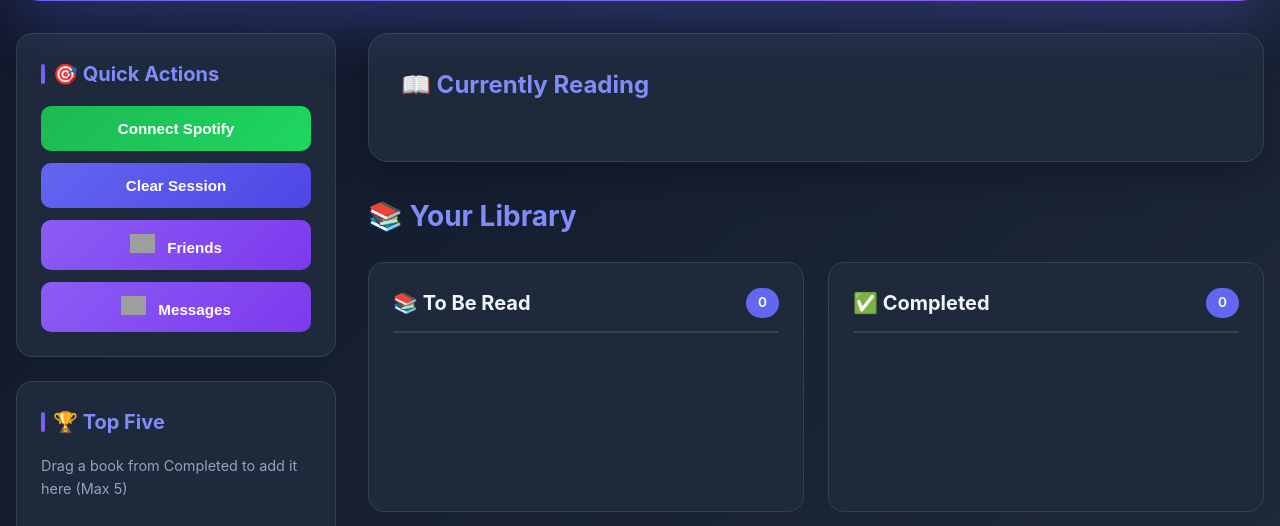
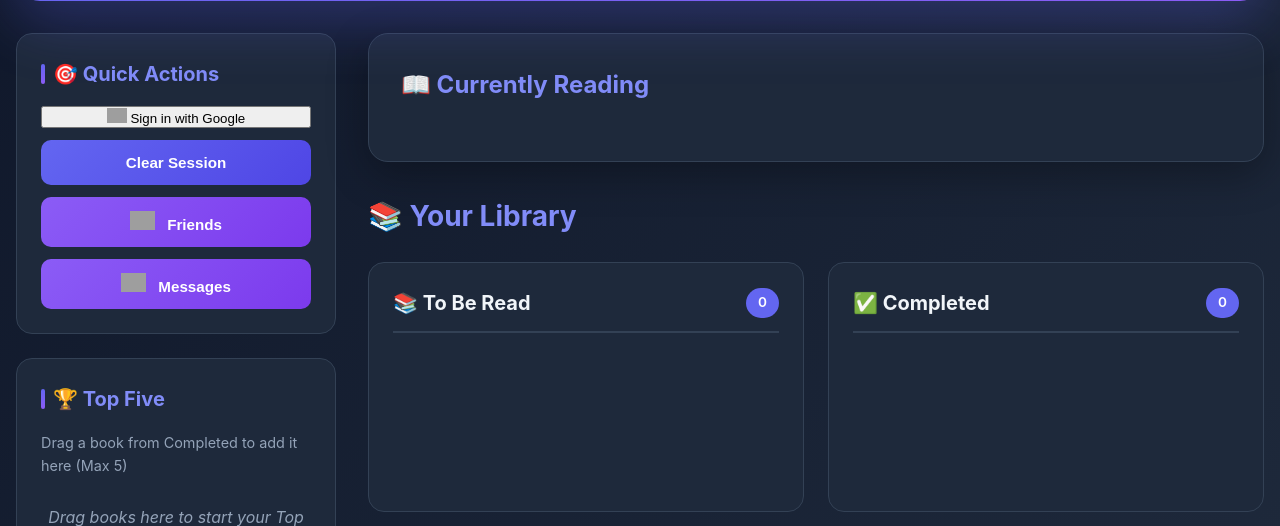
Before and after one commit to iamchrsgllsp/cadence-reading-app, a Flask app: template templates/profile.html in a window 1280 px wide. Shown: the part 191-717 px from the top of the page. Run offline with Flask 3, Linux system fonts and the light colour scheme; the template is opened without the code that fills it, so the values that code supplies are empty; some libraries are stand-ins or nearby versions; grey boxes are pictures that could not be loaded.

Commit message:
front end login

```diff
--- a/templates/profile.html
+++ b/templates/profile.html
@@ -15,12 +15,14 @@
     const supabaseUrl = "{{ supabase_url }}";
     const supabaseKey = "{{ supabase_key }}";
     const supabase = supabase.createClient(supabaseUrl, supabaseKey);
-    const { data, error } = await supabase.auth.signInWithOAuth({
-  provider: 'google',
-  options: {
-    redirectTo: 'https://mpmblozcvymuwujwvefy.supabase.co/auth/v1/callback',
-  },
-})
+
+    document.getElementById('google-login').onclick = async () => {
+    await supabase.auth.signInWithOAuth({
+      provider: 'google',
+      options: { redirectTo: 'http://localhost:8000/auth/callback' }
+    });
+  };
+
     </script>
     <script>
       // ====================================================================
@@ -696,9 +698,11 @@
             <h3>🎯 Quick Actions</h3>
             <div class="btn-group">
               {% if not session %}
-              <button class="btn btn-spotify" onclick="location.href='/verify'">
-                Connect Spotify
-              </button>
+              <button id="google-login">
+  <img src="google-icon.png" width="20"> Sign in with Google
+</button>
+
+
               {% endif %}
               <button class="btn" onclick="location.href='/clear'">
                 Clear Session
```
